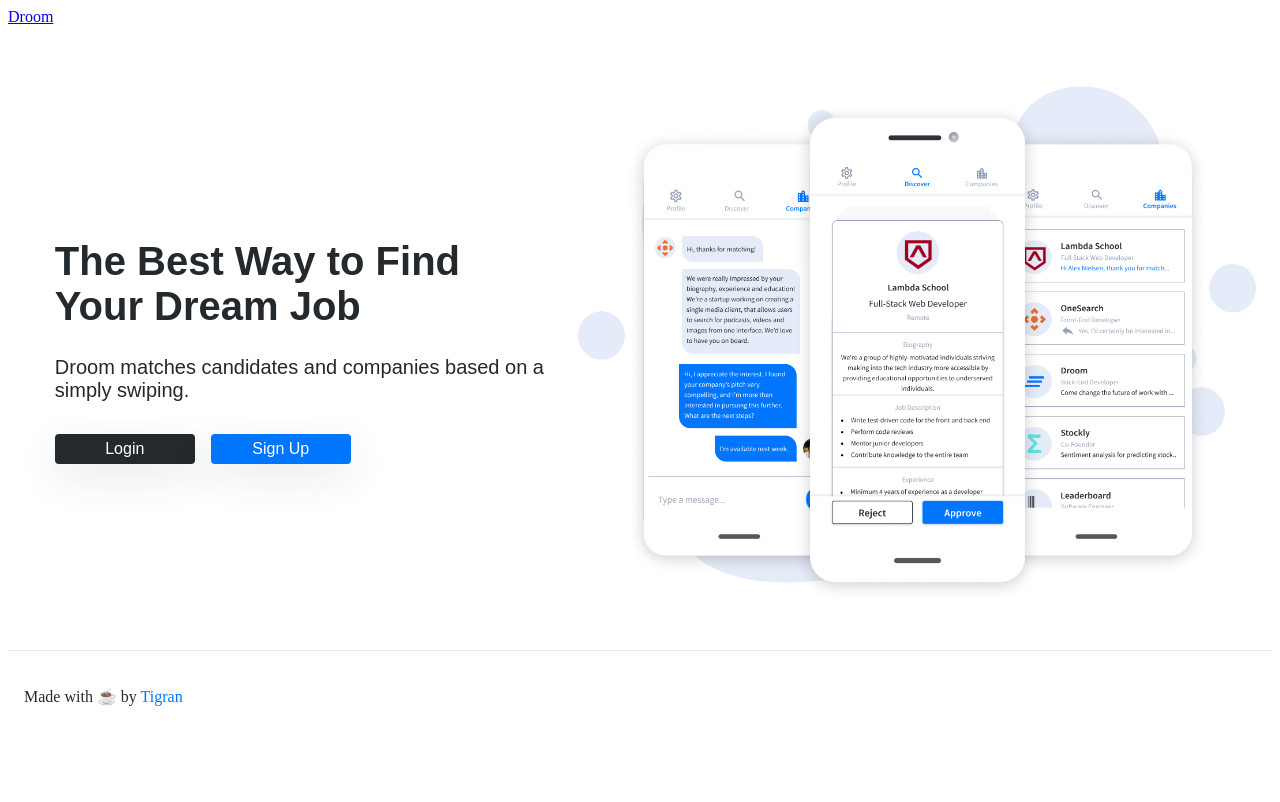
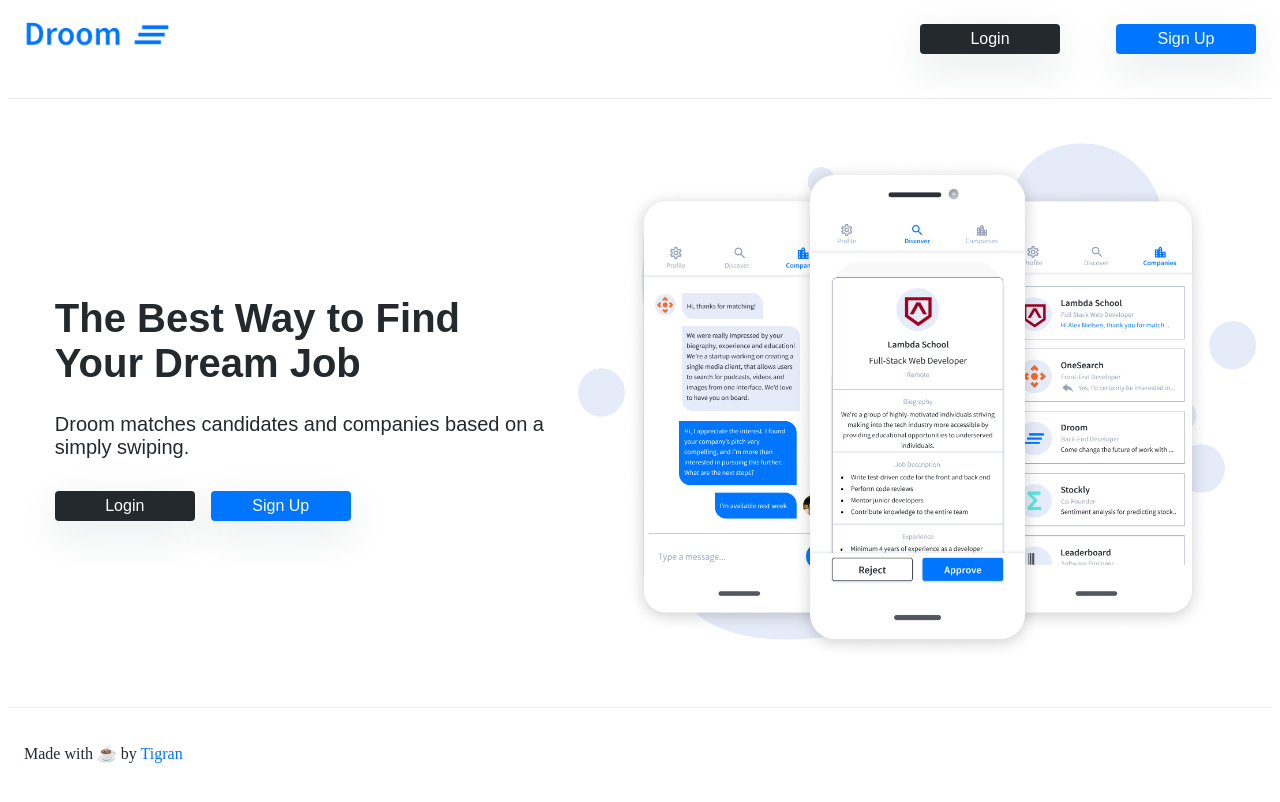
Before and after one commit to hyetigran/Droom, a React (Create React App) app in the folder client/: page / in a window 1280 px wide. Shown: the top 802 px of the page. Built offline with nearby package versions, Linux system fonts and the light colour scheme; no server answers.

Commit message:
add: navigation header component logo and links

```diff
--- a/client/src/components/Navigation/Header.js
+++ b/client/src/components/Navigation/Header.js
@@ -1,20 +1,31 @@
 import React from "react";
+import styled from "styled-components";
 import { connect } from "react-redux";
 import { Link } from "react-router-dom";
+
 import Payments from "./Payments";
+import { ButtonPrimary, ButtonSecondary } from "../../components/UI/Button/Buttons";
+import { small_space, large_space } from "../../util/variables/spacing";
+import logo from "../../assets/logo.png";
+import { tablet_max_width } from "../../util/variables/media-queries";
+
 
 class Header extends React.Component {
   renderContent() {
     switch (this.props.auth) {
+      case false:
+        return;
       case null:
-        return;
-      case false:
         return [
           <li key="1">
-            <Link to="/signup">Sign Up</Link>
+            <Link to="/login">
+              <ButtonSecondary>Login</ButtonSecondary>
+            </Link>
           </li>,
           <li key="2">
-            <Link to="/login">Sign In</Link>
+            <Link to="/signup">
+              <ButtonPrimary className="last-button">Sign Up</ButtonPrimary>
+            </Link>
           </li>
         ];
       default:
@@ -34,15 +45,66 @@ class Header extends React.Component {
 
   render() {
     return (
-      <nav>
-        <div>
-          <Link to={this.props.auth ? "/dashboard" : "/"}>Droom</Link>
-          <ul>{this.renderContent()}</ul>
-        </div>
-      </nav>
+      <StyledHeader>
+        <nav>
+            <Link to={this.props.auth ? "/dashboard" : "/"}>
+              <div className="LogoIcon">
+                <img src={logo} alt="Droom Logo" />
+              </div>
+            </Link>
+            <ul>{this.renderContent()}</ul>
+        </nav>
+      </StyledHeader>
     );
   }
 }
+
+const StyledHeader = styled.div`
+  border-bottom: 1px solid #eaeaea;
+
+  nav {
+    display: flex;
+    height: 12vh;
+    min-height: 60px;
+    max-height: 90px;
+    max-width: 1280px;
+    margin: 0 auto;
+    padding: 0 ${small_space};
+    justify-content: space-between;
+    /* align-items: center; */
+
+    .last-button {
+      margin-left: ${large_space};
+    }
+
+    .LogoIcon {
+      height: 50px;
+      margin-right: 16px;
+      padding-right: 16px;
+
+      img {
+        height: inherit;
+      }
+    }
+
+    ul {
+      display: flex;
+      justify-items: right;
+      align-items: right;
+      color: red;
+
+      li {
+        list-style: none;
+      }
+    }
+
+    @media only screen and (max-width: ${tablet_max_width}) {
+      button {
+        display: none;
+      }
+    }
+  }
+`;
 
 const mapStateToProps = ({ auth }) => {
   console.log("auth", auth)
--- a/client/src/store/actions/index.js
+++ b/client/src/store/actions/index.js
@@ -7,6 +7,6 @@ export const handleToken = token => async dispatch => {
 };
 
 export const fetchUser = () => async dispatch => {
-  const res = await axios.get("/api/current_user");
+  const res = await axios.get("/api/auth/current_user");
   dispatch({ type: FETCH_USER, payload: res.data });
 };
```
